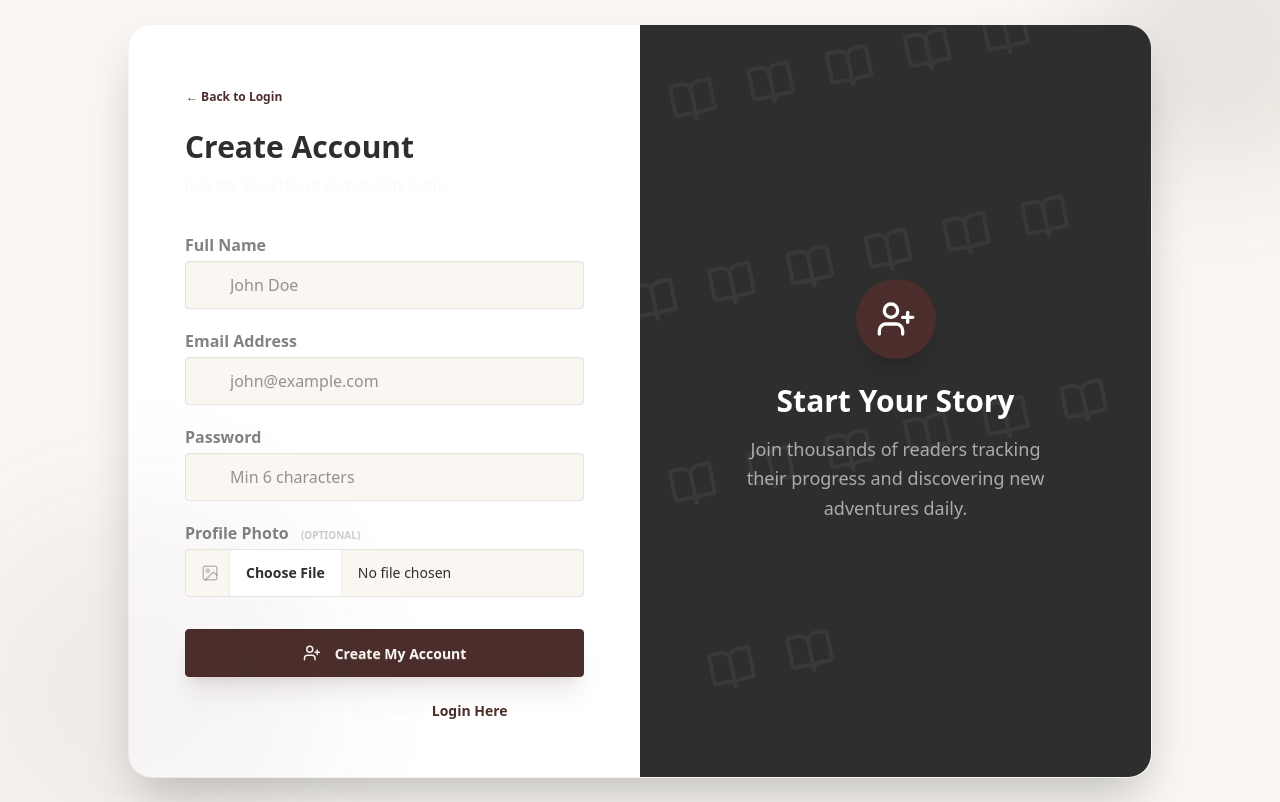
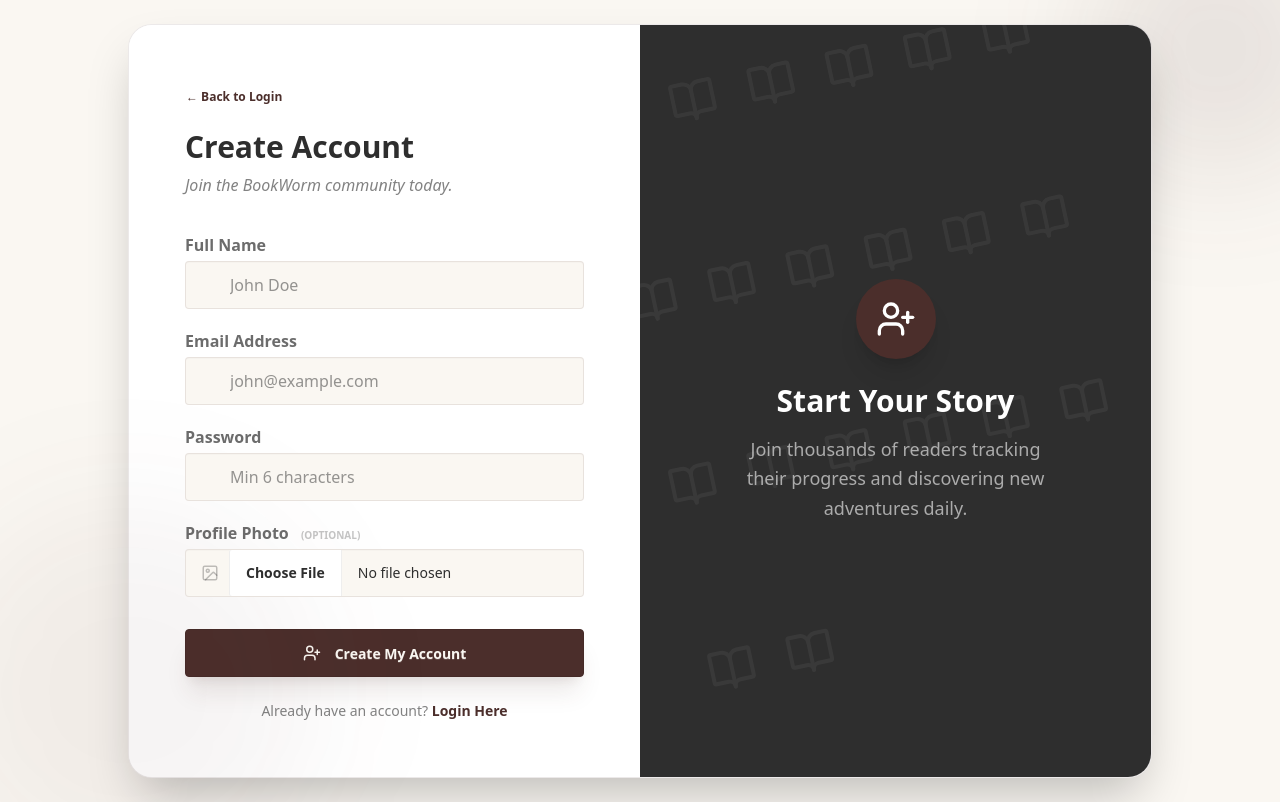
Before and after one commit to Pullock4981/bookWorm_frontEnd, a Next.js app: page /register in a window 1280 px wide. Built offline with nearby package versions, Linux system fonts and the light colour scheme; no server answers.

Commit message:
Fix dark mode color clashing on Auth pages by using theme-aware classes

```diff
--- a/src/app/login/page.js
+++ b/src/app/login/page.js
@@ -43,7 +43,7 @@ const LoginPage = () => {
             <motion.div
                 initial={{ opacity: 0, y: 20 }}
                 animate={{ opacity: 1, y: 0 }}
-                className="w-full max-w-5xl bg-white rounded-3xl shadow-2xl overflow-hidden flex flex-col md:flex-row border border-primary/5"
+                className="w-full max-w-5xl bg-base-200 rounded-3xl shadow-2xl overflow-hidden flex flex-col md:flex-row border border-primary/10"
             >
                 {/* Left Side: Illustration & Branding */}
                 <div className="md:w-1/2 bg-primary p-12 text-white flex flex-col justify-center items-center relative overflow-hidden">
@@ -67,19 +67,19 @@ const LoginPage = () => {
                 </div>
 
                 {/* Right Side: Form */}
-                <div className="md:w-1/2 p-8 md:p-12 lg:p-16">
+                <div className="md:w-1/2 p-8 md:p-12 lg:p-16 bg-base-200">
                     <div className="mb-6 md:mb-10">
-                        <h2 className="text-3xl font-black text-neutral mb-2">Member Login</h2>
-                        <p className="text-neutral/50 font-bold text-sm">Access your shelves and continue reading.</p>
+                        <h2 className="text-3xl font-black text-base-content mb-2">Member Login</h2>
+                        <p className="text-base-content/50 font-bold text-sm">Access your shelves and continue reading.</p>
                     </div>
 
                     <form onSubmit={handleSubmit} className="space-y-4 md:space-y-6">
                         <div className="form-control">
                             <label className="label">
-                                <span className="label-text font-bold text-neutral">Email Address</span>
+                                <span className="label-text font-bold text-base-content/70">Email Address</span>
                             </label>
                             <div className="relative group">
-                                <div className="absolute inset-y-0 left-0 pl-4 flex items-center pointer-events-none text-neutral/30 group-focus-within:text-primary">
+                                <div className="absolute inset-y-0 left-0 pl-4 flex items-center pointer-events-none text-base-content/30 group-focus-within:text-primary">
                                     <Mail size={20} />
                                 </div>
                                 <input
@@ -95,10 +95,10 @@ const LoginPage = () => {
 
                         <div className="form-control">
                             <label className="label">
-                                <span className="label-text font-bold text-neutral">Password</span>
+                                <span className="label-text font-bold text-base-content/70">Password</span>
                             </label>
                             <div className="relative group">
-                                <div className="absolute inset-y-0 left-0 pl-4 flex items-center pointer-events-none text-neutral/30 group-focus-within:text-primary">
+                                <div className="absolute inset-y-0 left-0 pl-4 flex items-center pointer-events-none text-base-content/30 group-focus-within:text-primary">
                                     <Lock size={20} />
                                 </div>
                                 <input
@@ -112,7 +112,7 @@ const LoginPage = () => {
                                 <button
                                     type="button"
                                     onClick={() => setShowPassword(!showPassword)}
-                                    className="absolute inset-y-0 right-0 pr-4 flex items-center text-neutral/30 hover:text-primary"
+                                    className="absolute inset-y-0 right-0 pr-4 flex items-center text-base-content/30 hover:text-primary"
                                 >
                                     {showPassword ? <EyeOff size={20} /> : <Eye size={20} />}
                                 </button>
@@ -139,8 +139,8 @@ const LoginPage = () => {
 
                     </form>
 
-                    <div className="text-center mt-8 md:mt-10 p-6 md:p-8 rounded-[2rem] bg-neutral/5 border border-neutral/10 relative z-20">
-                        <p className="text-neutral/40 font-black text-[10px] uppercase tracking-widest mb-4">
+                    <div className="text-center mt-8 md:mt-10 p-6 md:p-8 rounded-[2rem] bg-base-300/30 border border-base-content/5 relative z-20">
+                        <p className="text-base-content/40 font-black text-[10px] uppercase tracking-widest mb-4">
                             New to BookWorm?
                         </p>
                         <Link
--- a/src/app/register/page.js
+++ b/src/app/register/page.js
@@ -55,7 +55,7 @@ const RegisterPage = () => {
             <motion.div
                 initial={{ opacity: 0, scale: 0.95 }}
                 animate={{ opacity: 1, scale: 1 }}
-                className="w-full max-w-5xl bg-white rounded-3xl shadow-2xl overflow-hidden flex flex-col md:flex-row-reverse border border-primary/5"
+                className="w-full max-w-5xl bg-base-200 rounded-3xl shadow-2xl overflow-hidden flex flex-col md:flex-row-reverse border border-primary/10"
             >
                 {/* Side Illustration */}
                 <div className="md:w-1/2 bg-neutral p-12 text-white flex flex-col justify-center items-center relative overflow-hidden">
@@ -80,21 +80,21 @@ const RegisterPage = () => {
                 </div>
 
                 {/* Form Side */}
-                <div className="md:w-1/2 p-6 md:p-10 lg:p-14">
+                <div className="md:w-1/2 p-6 md:p-10 lg:p-14 bg-base-200">
                     <div className="mb-8">
                         <Link href="/login" className="btn btn-ghost btn-sm text-primary mb-4 p-0 hover:bg-transparent">
                             ← Back to Login
                         </Link>
-                        <h2 className="text-3xl font-black text-neutral mb-2">Create Account</h2>
-                        <p className="text-neutral-content/60 font-medium italic">Join the BookWorm community today.</p>
+                        <h2 className="text-3xl font-black text-base-content mb-2">Create Account</h2>
+                        <p className="text-base-content/60 font-medium italic">Join the BookWorm community today.</p>
                     </div>
 
                     <form onSubmit={handleSubmit} className="space-y-2 md:space-y-4">
                         <div className="grid grid-cols-1 gap-4">
                             <div className="form-control">
-                                <label className="label py-1"><span className="label-text font-bold">Full Name</span></label>
+                                <label className="label py-1"><span className="label-text font-bold text-base-content/70">Full Name</span></label>
                                 <div className="relative group">
-                                    <div className="absolute inset-y-0 left-0 pl-4 flex items-center pointer-events-none text-neutral/30 group-focus-within:text-primary">
+                                    <div className="absolute inset-y-0 left-0 pl-4 flex items-center pointer-events-none text-base-content/30 group-focus-within:text-primary">
                                         <User size={18} />
                                     </div>
                                     <input
@@ -109,9 +109,9 @@ const RegisterPage = () => {
                             </div>
 
                             <div className="form-control">
-                                <label className="label py-1"><span className="label-text font-bold">Email Address</span></label>
+                                <label className="label py-1"><span className="label-text font-bold text-base-content/70">Email Address</span></label>
                                 <div className="relative group">
-                                    <div className="absolute inset-y-0 left-0 pl-4 flex items-center pointer-events-none text-neutral/30 group-focus-within:text-primary">
+                                    <div className="absolute inset-y-0 left-0 pl-4 flex items-center pointer-events-none text-base-content/30 group-focus-within:text-primary">
                                         <Mail size={18} />
                                     </div>
                                     <input
@@ -126,9 +126,9 @@ const RegisterPage = () => {
                             </div>
 
                             <div className="form-control">
-                                <label className="label py-1"><span className="label-text font-bold">Password</span></label>
+                                <label className="label py-1"><span className="label-text font-bold text-base-content/70">Password</span></label>
                                 <div className="relative group">
-                                    <div className="absolute inset-y-0 left-0 pl-4 flex items-center pointer-events-none text-neutral/30 group-focus-within:text-primary">
+                                    <div className="absolute inset-y-0 left-0 pl-4 flex items-center pointer-events-none text-base-content/30 group-focus-within:text-primary">
                                         <Lock size={18} />
                                     </div>
                                     <input
@@ -145,10 +145,10 @@ const RegisterPage = () => {
 
                             <div className="form-control">
                                 <label className="label py-1">
-                                    <span className="label-text font-bold">Profile Photo <span className="text-[10px] opacity-40 uppercase ml-2">(Optional)</span></span>
+                                    <span className="label-text font-bold text-base-content/70">Profile Photo <span className="text-[10px] opacity-40 uppercase ml-2">(Optional)</span></span>
                                 </label>
                                 <div className="relative group">
-                                    <div className="absolute inset-y-0 left-0 pl-4 flex items-center pointer-events-none text-neutral/30 group-focus-within:text-primary">
+                                    <div className="absolute inset-y-0 left-0 pl-4 flex items-center pointer-events-none text-base-content/30 group-focus-within:text-primary">
                                         <ImageIcon size={18} />
                                     </div>
                                     <input
@@ -181,7 +181,7 @@ const RegisterPage = () => {
                     </form>
 
                     <div className="text-center mt-6 relative z-20">
-                        <p className="text-neutral-content/60 text-sm font-medium">
+                        <p className="text-base-content/60 text-sm font-medium">
                             Already have an account?{" "}
                             <Link href="/login" className="text-primary font-black hover:underline underline-offset-4 cursor-pointer">
                                 Login Here
```
